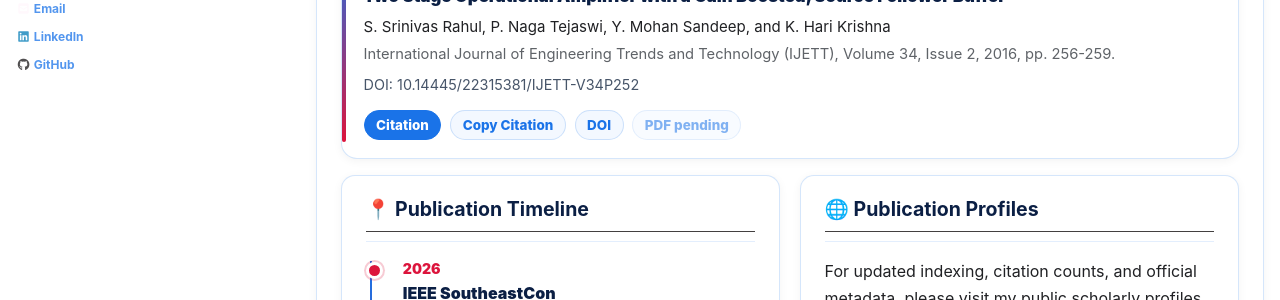
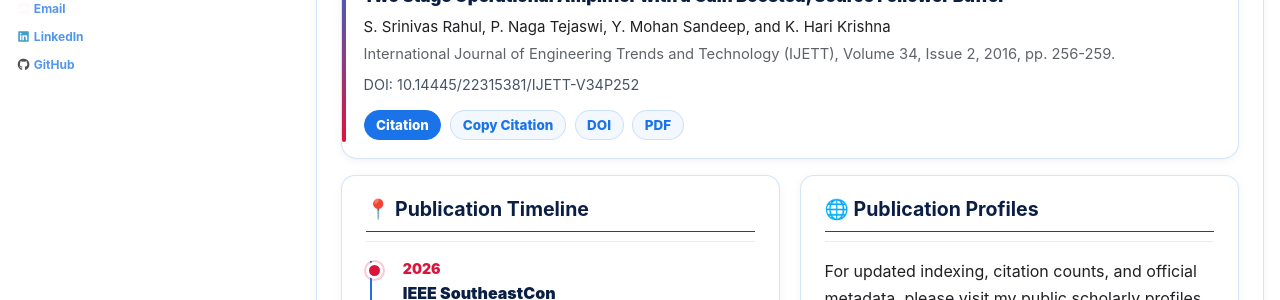
Before and after one commit to srsapireddy/srsapireddy.github.io, a Jekyll site: the page built from _pages/publications.md, in a window 1280 px wide and 900 px high, scrolled down 4916 px. Shown: the part 143-443 px from the top of the window. Built offline with Jekyll 4.4.1, drawn with Linux system fonts in a browser that asks for light colours; cached includes are drawn as plain includes; nearby versions of some CDN libraries.

Commit message:
Update publications.md

```diff
--- a/_pages/publications.md
+++ b/_pages/publications.md
@@ -1277,7 +1277,7 @@
           <button class="pub-button primary" onclick="toggleCitation('cite-2016-opamp-buffer')">Citation</button>
           <button class="pub-button" onclick="copyCitation('cite-2016-opamp-buffer')">Copy Citation</button>
           <a class="pub-link" href="https://doi.org/10.14445/22315381/IJETT-V34P252" target="_blank" rel="noopener">DOI</a>
-          <a class="pub-link disabled" href="#" onclick="return false;">PDF pending</a>
+          <a class="pub-link" href="https://srsapireddy.github.io/publications/J7.pdf" target="_blank" rel="noopener">PDF</a>
         </div>
 
         <div id="cite-2016-opamp-buffer" class="citation-box">S. Srinivas Rahul, P. Naga Tejaswi, Y. Mohan Sandeep, and K. Hari Krishna, "Two Stage Operational Amplifier with a Gain Boosted, Source Follower Buffer," International Journal of Engineering Trends and Technology (IJETT), vol. 34, no. 2, pp. 256-259, 2016, doi: 10.14445/22315381/IJETT-V34P252.</div>
```
